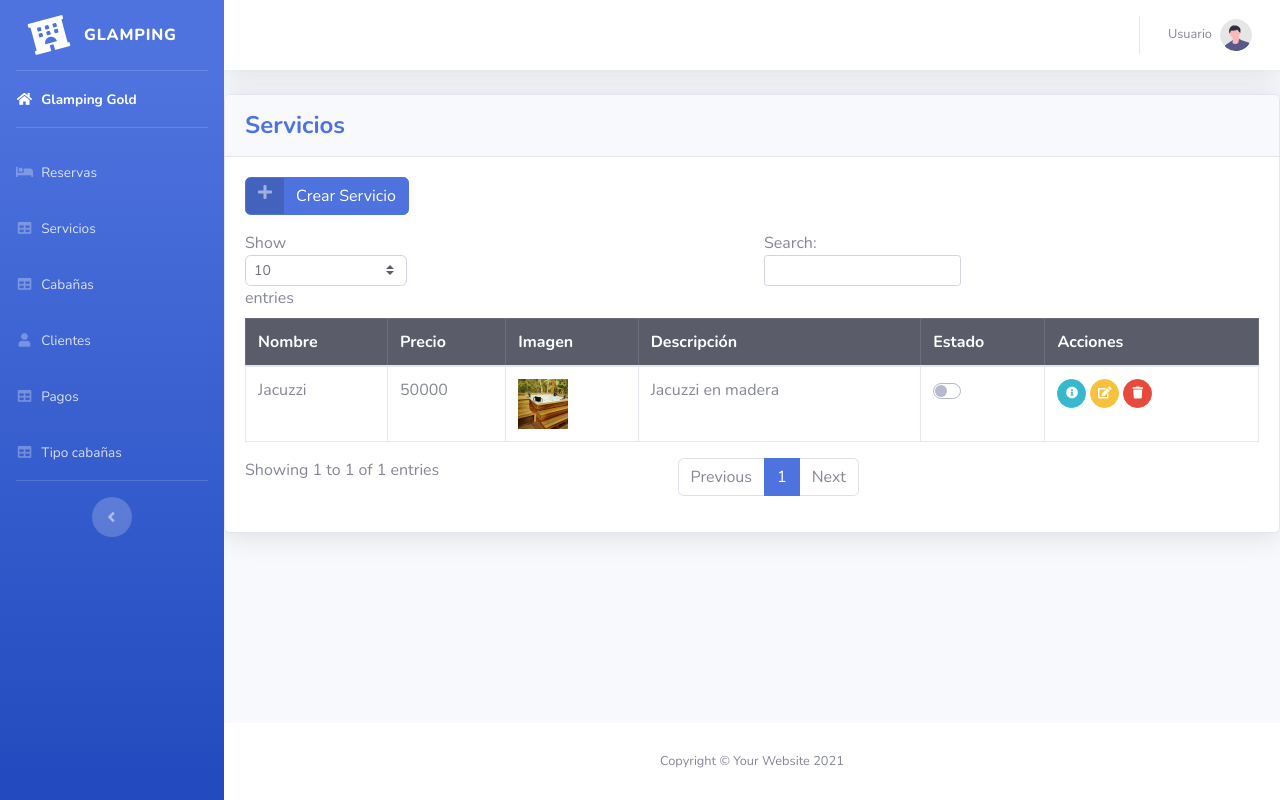
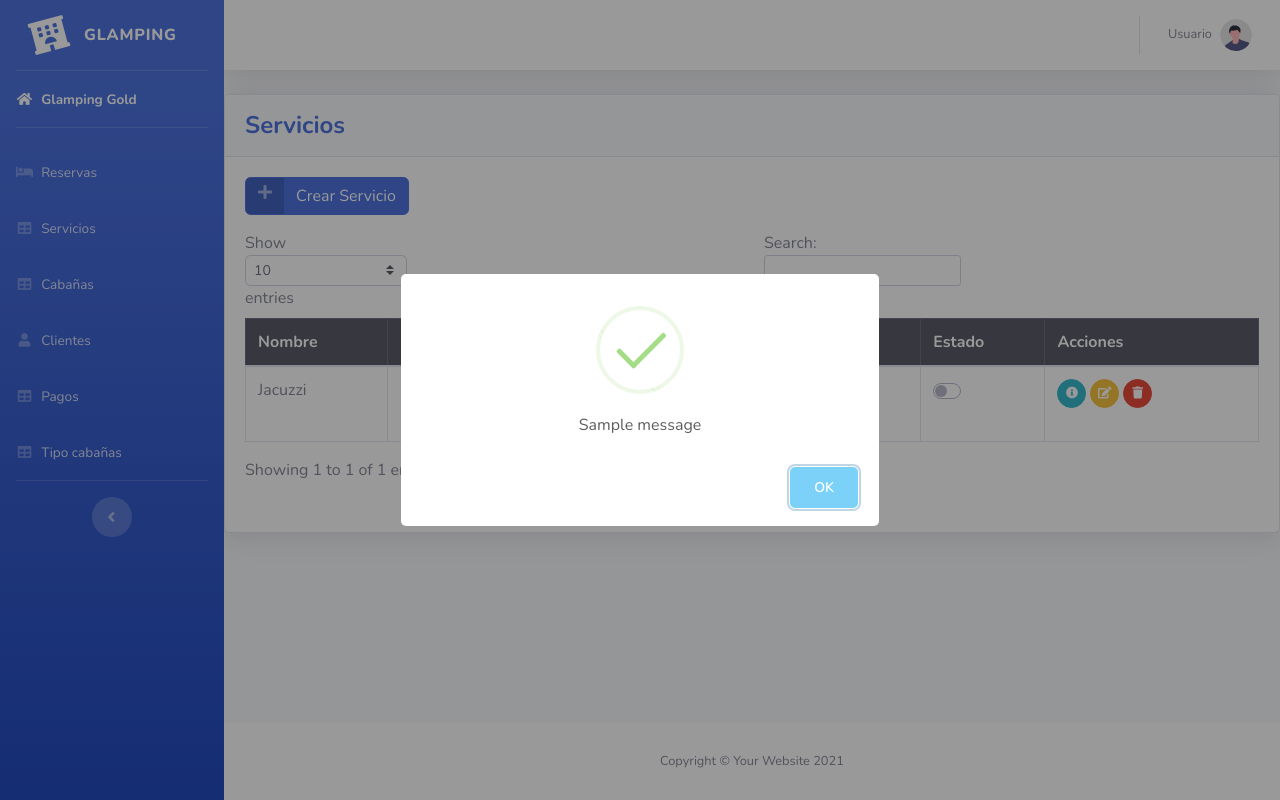
Before and after one commit to moisesd18r19/GOLD_GLAPING2, a Django app: page /servicios/ in a window 1280 px wide. Run offline with Django 5.2, Linux system fonts and the light colour scheme; data comes from the database, SQL or seed files in the repository; both versions use the stored data as it was after the commit; tables that the repository leaves empty hold one stand-in row (values such as "Sample post"); one stand-in notice (Sample message) is shown; some libraries are stand-ins or nearby versions.

Commit message:
Servicios complete

```diff
--- a/Glamping_Gold/servicios/urls.py
+++ b/Glamping_Gold/servicios/urls.py
@@ -6,4 +6,5 @@ urlpatterns = [
     path('servicio_status_/<int:servicio_id>/', views.change_status_servicio, name='servicio_status'),
     path('create/', views.create_servicio, name='create_servicios'),
     path('detail/<int:servicio_id>/', views.detail_servicio, name='detail_servicio'),
+    path('delete/<int:servicio_id>/', views.delete_servicio, name='delete_servicio'),
 ]
--- a/Glamping_Gold/servicios/views.py
+++ b/Glamping_Gold/servicios/views.py
@@ -2,6 +2,7 @@ from django.shortcuts import render, redirect
 from servicios.models import Servicio
 from .forms import ServicioForm
 from django.http import JsonResponse
+from django.contrib import messages
 
 def servicios(request):
     servicios_list = Servicio.objects.all()
@@ -25,3 +26,12 @@ def detail_servicio(request, servicio_id):
     servicio = Servicio.objects.get(pk=servicio_id)
     data = { 'nombre' : servicio.nombre, 'precio' : servicio.precio, 'descripcion' : servicio.descripcion }
     return JsonResponse(data)
+
+def delete_servicio(request, servicio_id):
+    author = Servicio.objects.get(pk=servicio_id)
+    try:
+        servicios.delete()
+        messages.success(request, 'Servicio eliminado correctamente.')
+    except:
+        messages.error(request, 'No se puede eliminar el autor porque está asociado a un libro.')
+    return redirect('servicios')
--- a/Glamping_Gold/templates/servicios/index.html
+++ b/Glamping_Gold/templates/servicios/index.html
@@ -48,7 +48,7 @@
                         <a href="" class="btn btn-warning btn-circle btn-sm">
                             <i class="fas fa-edit"></i>
                         </a>
-                        <a href="" class="btn btn-danger btn-circle btn-sm">
+                        <a href="{% url 'delete_servicio' servicio.id %}" class="deleteBtn btn btn-danger btn-circle btn-sm">
                             <i class="fas fa-trash"></i>
                         </a>
                     </td>
@@ -112,4 +112,38 @@ function loadServicioDetails(servicioId) {
     });
 
 </script>
+
+<!-- Alerta Servicios -->
+<script>
+    document.querySelectorAll('.deleteBtn').forEach(function(deleteBtn) {
+    deleteBtn.addEventListener('click', function (event) {
+        event.preventDefault();
+
+        swal({
+            title: "Estás seguro que deseas eliminar?",
+            icon: "warning",
+            buttons: true,
+            dangerMode: true,
+        })
+        .then((willDelete) => {
+            if (willDelete) {
+                window.location.href = this.getAttribute('href');
+            }
+        });
+    });
+});
+</script>
+
+{% if messages %}
+    {% for message in messages %}
+        <script>
+            swal({
+                text: "{{ message }}",
+                icon: "{{ message.tags }}",
+                button: "OK",
+            });
+        </script>
+    {% endfor %}
+{% endif %}
+
 {%endblock%}
```
Also changed, not shown: Glamping_Gold/db.sqlite3.
